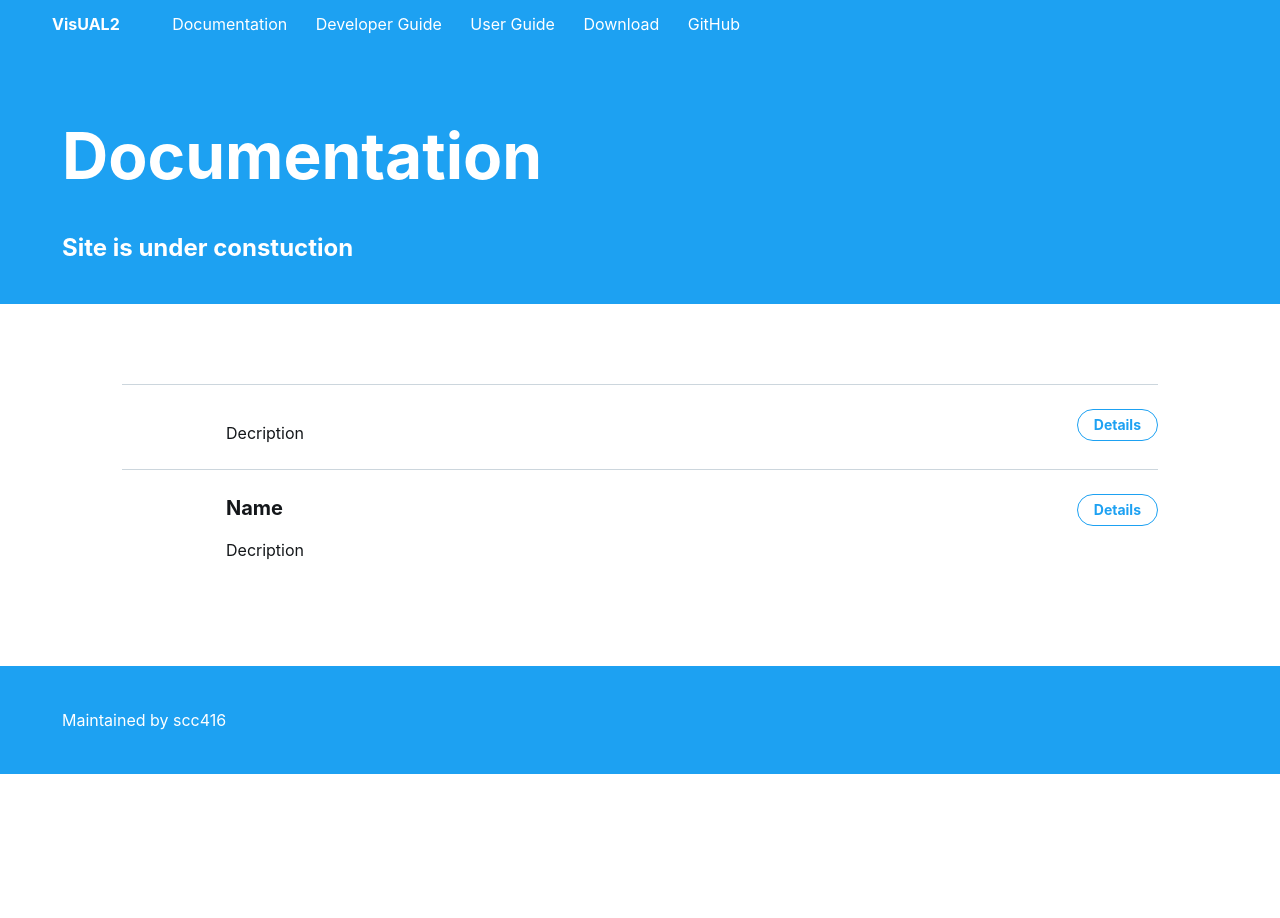
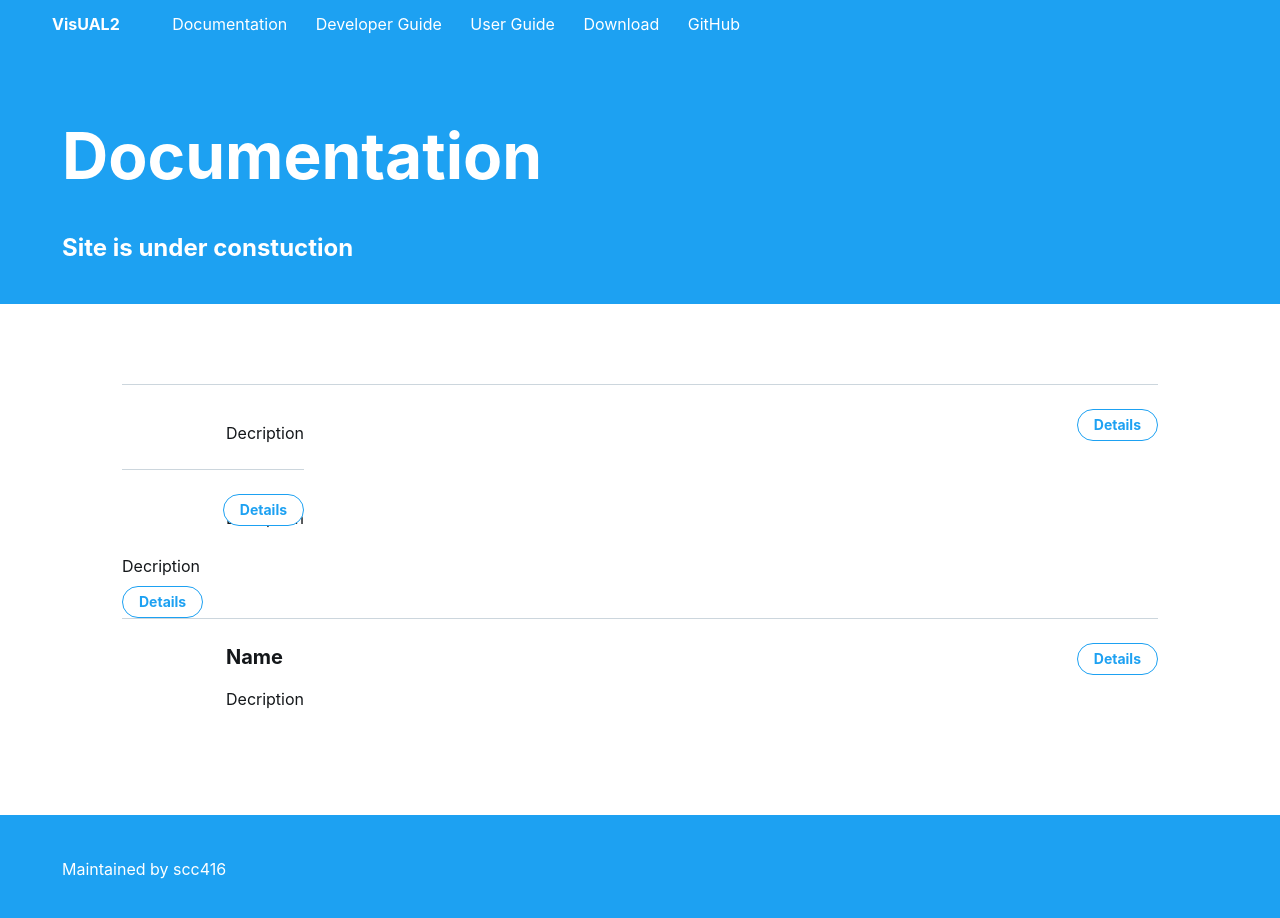
Before and after one commit to scc416/VisUAL2-doc, a Jekyll site: the page built from documentation.html, in a window 1280 px wide and 923 px high. Shown: the top 918 px of the window. Built offline with Jekyll 4.4.1, drawn with Linux system fonts in a browser that asks for light colours.

Commit message:
Update documentation.html

```diff
--- a/documentation.html
+++ b/documentation.html
@@ -27,6 +27,29 @@ custom_css: memberships.css
 
         </div>
 
+        <div class="sizeFull membership">
+
+            <!-- Description -->
+            <p>Decription</p>
+
+            <!-- Visit website -->
+            <button onclick="window.open('{{ item["website"] }}')" type="button" class="Button">Details</button>
+
+
+        </div>
+
+
+        <div class="Grid-cell sizeFull">
+
+            <!-- Description -->
+            <p>Decription</p>
+
+            <!-- Visit website -->
+            <button onclick="window.open('{{ item["website"] }}')" type="button" class="Button">Details</button>
+
+
+        </div>
+
         <div class="Grid-cell sizeFull membership">
 
 
```
